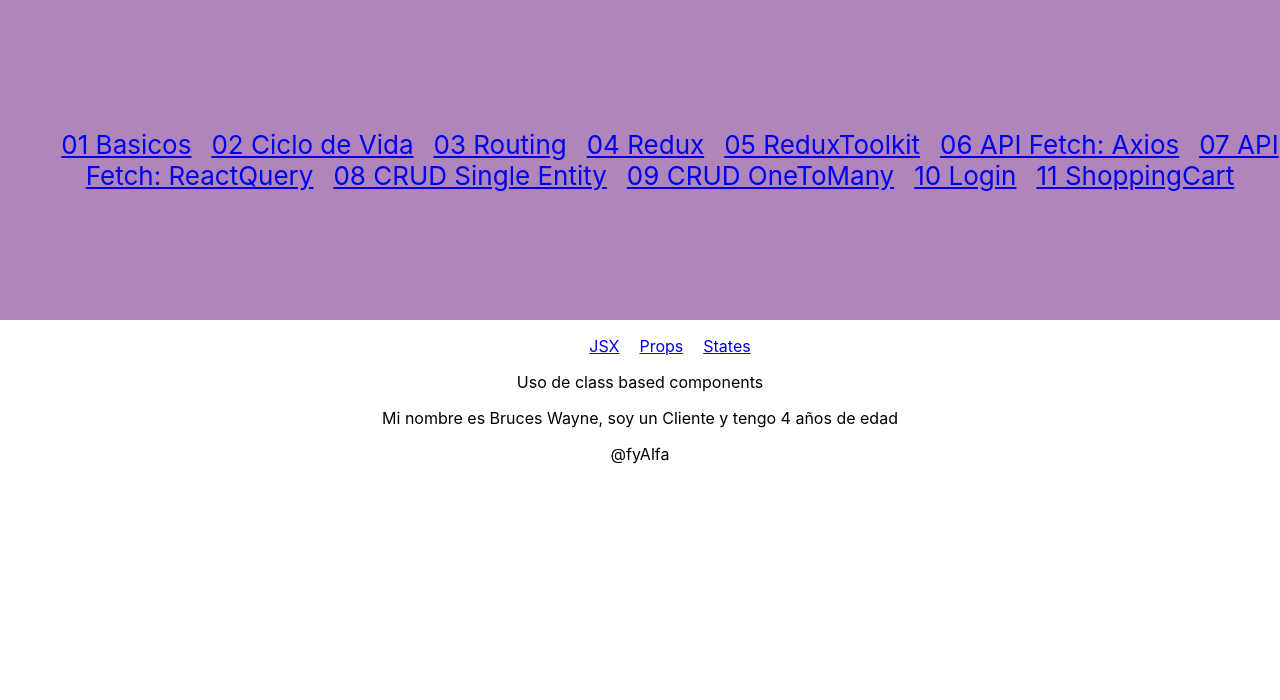
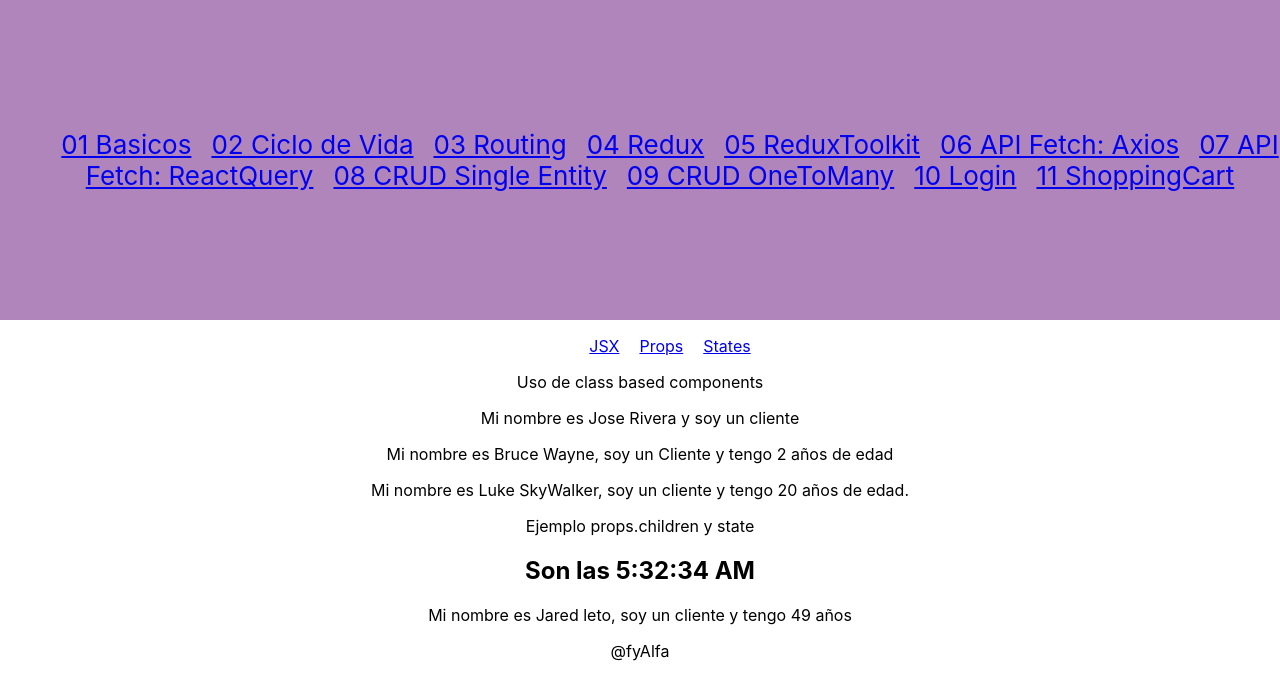
Before and after one commit to Fabiolalfaro/sandboxreact-f, a React (Create React App) app: page / in a window 1280 px wide. Shown: the top 700 px of the page. Built offline with nearby package versions, Linux system fonts and the light colour scheme.

Commit message:
first commit

```diff
--- a/src/Paginas/Jsx/Clientes/NuevoC2.js
+++ b/src/Paginas/Jsx/Clientes/NuevoC2.js
@@ -1,14 +1,21 @@
-import React from 'react';
+import React, { Component } from 'react';
 
 /*
 componente functionalimportar una libreria math utilizzando una sintaxis especfica
 se espera tener una mejor comprencion del manejo del DOM
 */
 
-const nuevoC2= () => {
-    return <p>Mi nombre es Bruces Wayne, soy un Cliente
-            y tengo {Math.floor(Math.random()*20)} años de edad
-     </p>
+class nuevoC2 extends Component{
+
+    render(){
+    return <div>
+                <p>Mi nombre es Bruce Wayne, soy un Cliente
+                y tengo {Math.floor(Math.random()*20)} años de edad
+                </p>
+                {this.props.children}
+
+             </div>
+    }
 }
 
 export default nuevoC2;
--- /dev/null
+++ b/src/Paginas/Jsx/Clientes/NuevoC3.js
@@ -0,0 +1,21 @@
+import React from 'react';
+
+/*
+uso de props:
+-props -> propiedad (parametros)
+-en java usamos prametre para trabajar con funciones getters y setters
+-un props puede tener cualquier tipo de datos
+*/
+
+const nuevoC3 = (props) => {
+    return <div>
+        <p>Mi nombre es {props.nombre}, soy un cliente
+        y tengo {props.edad} años de edad.
+    </p>
+    {props.children}
+
+    </div>
+
+}
+
+export default nuevoC3;
--- /dev/null
+++ b/src/Paginas/Jsx/Clientes/NuevoC4.js
@@ -0,0 +1,24 @@
+import {React, Component} from 'react';
+
+/*
+uso de props:
+-props -> propiedad (parametros)
+-en java usamos parametros para trabajar con funciones getters y setters
+-un props puede tener cualquier tipo de datos
+-utilizacion de props en un class based component
+-class based component
+*/
+
+class nuevoC4 extends Component{
+
+    render(){
+    return <div>
+                <p>Mi nombre es {this.props.nombre}, soy un
+                cliente y tengo {this.props.edad} años</p>
+                    {this.props.children}
+
+             </div>
+    }
+}
+
+export default nuevoC4;
--- a/src/Paginas/Jsx/Clientes/VerC1.js
+++ b/src/Paginas/Jsx/Clientes/VerC1.js
@@ -4,14 +4,27 @@ siempre dee heredar de la clase Compoenet */
 import { React, Component } from 'react';
 import NuevoC1 from './NuevoC1';
 import NuevoC2 from './NuevoC2';
+import NuevoC3 from './NuevoC3';
+import NuevoC4 from './NuevoC4';
 
 class verC1 extends Component{
+
+    constructor(props){
+        super(props);
+        this.state = {date: new Date()}
+    }
+
     render(){
         return(
             <div>
                 <p>Uso de class based components</p>
-                {/*<NuevoC1 />*/}
-                <NuevoC2/>
+                <NuevoC1 />
+                <NuevoC2 />
+                <NuevoC3 nombre="Luke SkyWalker" edad="20">
+                    <p>Ejemplo props.children y state</p>
+                    <h2>Son las {this.state.date.toLocaleTimeString()}</h2>
+                </NuevoC3>
+                <NuevoC4 nombre="Jared leto" edad="49"/>
             </div>
         )
 
```
